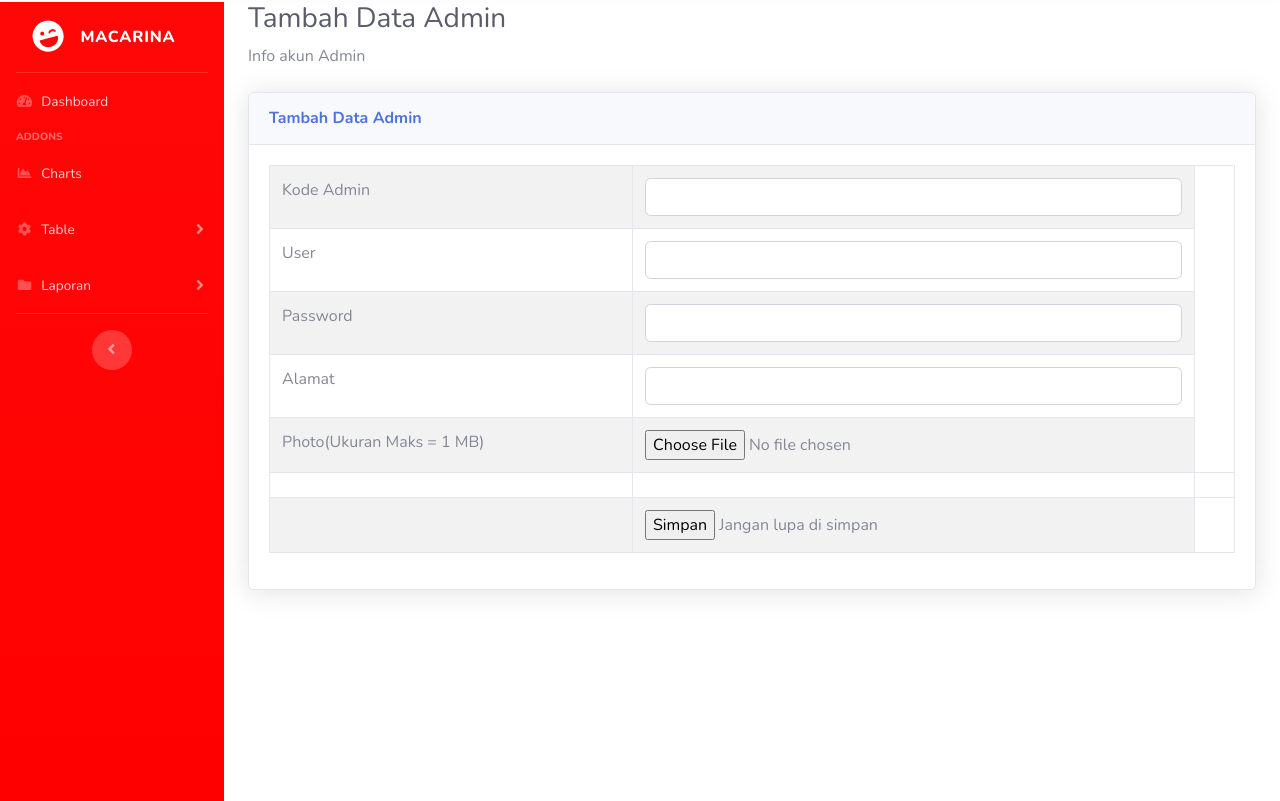
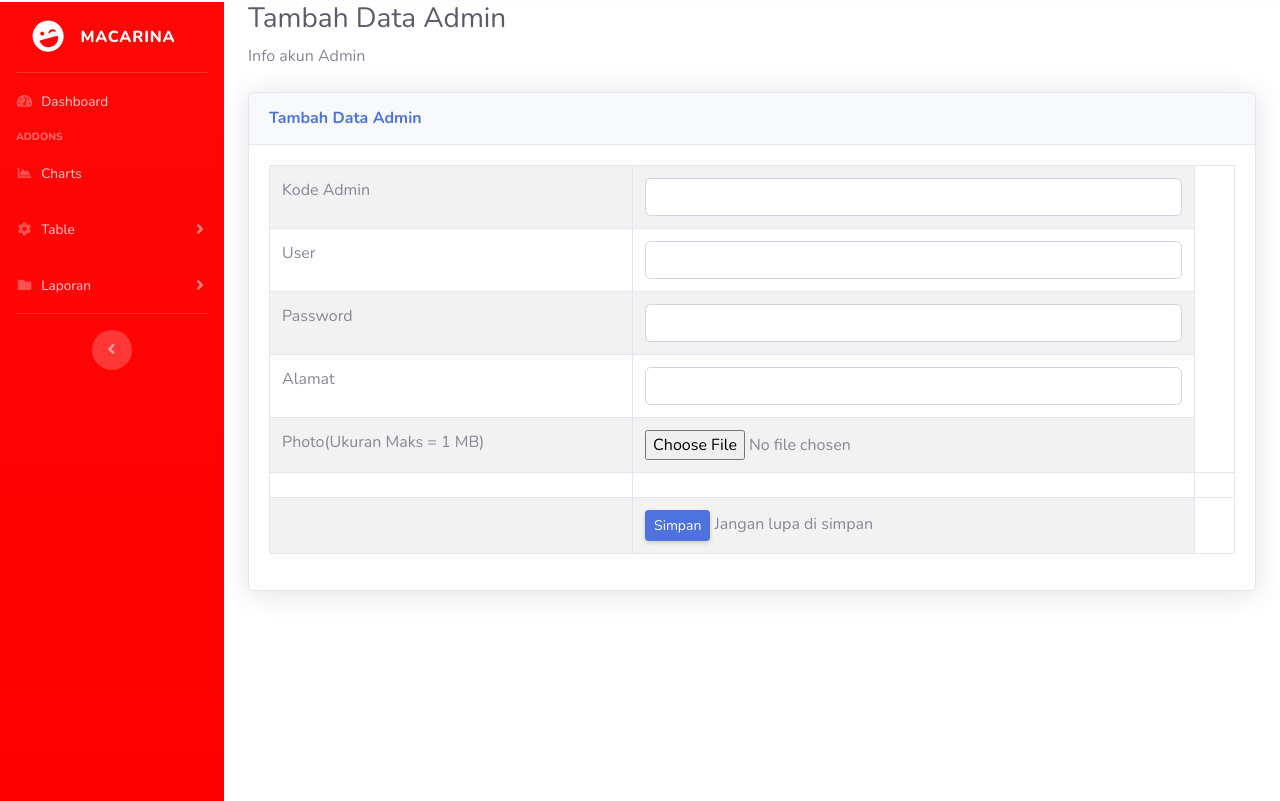
Before and after one commit to anjualiciajohan/Macarina, a PHP site: page /admin/admin/tamAdmin.php in a window 1280 px wide. Shown: the part 92-893 px from the top of the page. Run offline with PHP 8.4, Linux system fonts and the light colour scheme.

Commit message:
Update tamAdmin.php

```diff
--- a/admin/admin/tamAdmin.php
+++ b/admin/admin/tamAdmin.php
@@ -83,7 +83,7 @@ include_once "../config/side.php";
                     </tr>
                     <tr>
                                       <td>
-                        <td> <input type="submit" name="btn_simpan" value="Simpan"> Jangan lupa di simpan</td>
+                        <td> <input class="d-none d-sm-inline-block btn btn-sm btn-primary shadow-sm" type="submit" name="btn_simpan" value="Simpan"> Jangan lupa di simpan</td>
                         </td>
                     </tr>
 
```
